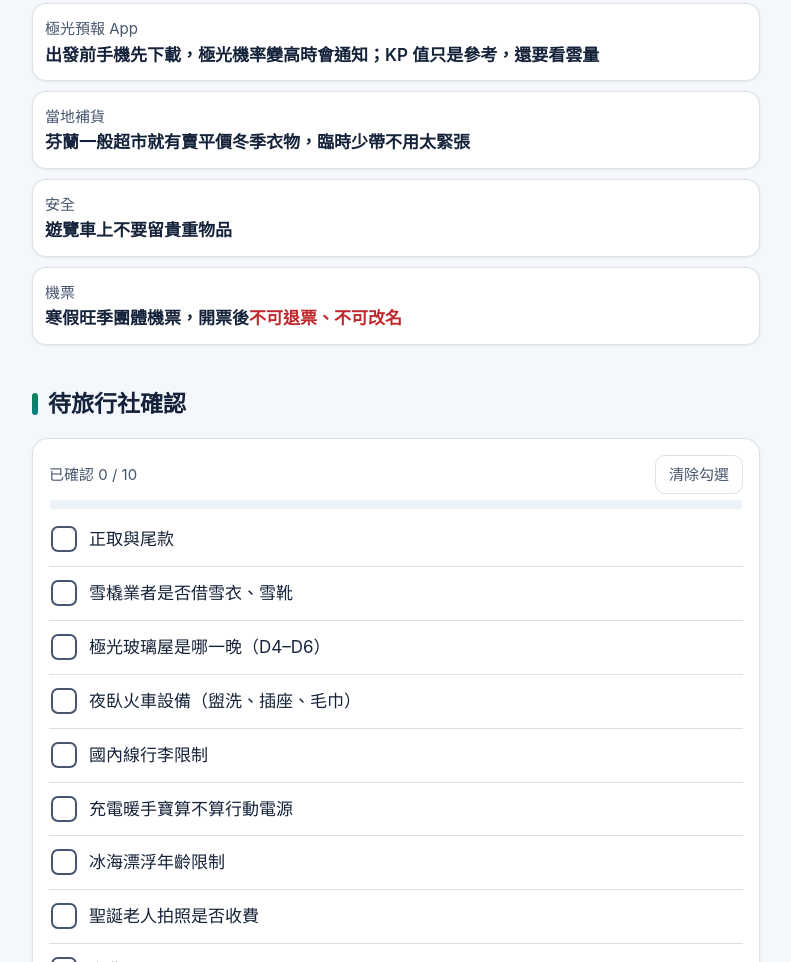
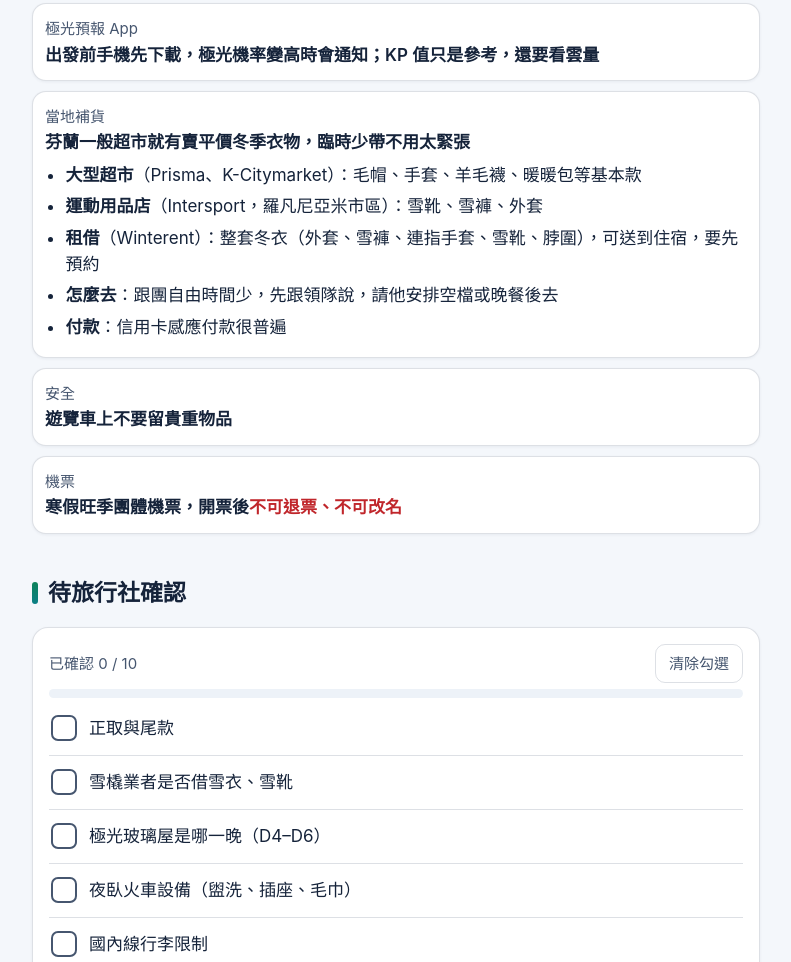
Before and after one commit to 335588yyyti/finlandtrip, a plain HTML site: page index.html in a window 1280 px wide. Shown: the part 10079-11041 px from the top of the page, without its empty margins (244-1035 px from the left). Drawn offline with Linux system fonts and the light colour scheme.

Commit message:
Add local shopping and rental options to practical info
Co-Authored-By: Claude Opus 5.5 <noreply@anthropic.com>
Claude-Session: https://claude.ai/code/session_0158LfrU9qozfoHoDA2eERiL

```diff
--- a/index.html
+++ b/index.html
@@ -350,7 +350,14 @@ footer{padding:36px 0 48px;text-align:center;color:var(--muted);font-size:15px}
       <div class="info wide"><div class="k">飯店備品</div><div class="v">不提供拖鞋、牙刷、牙膏，要自己帶</div></div>
       <div class="info wide"><div class="k">熱水</div><div class="v">鍋爐式供水，不熱時等 30–60 分鐘再試</div></div>
       <div class="info wide"><div class="k">極光預報 App</div><div class="v">出發前手機先下載，極光機率變高時會通知；KP 值只是參考，還要看雲量</div></div>
-      <div class="info wide"><div class="k">當地補貨</div><div class="v">芬蘭一般超市就有賣平價冬季衣物，臨時少帶不用太緊張</div></div>
+      <div class="info wide"><div class="k">當地補貨</div><div class="v">芬蘭一般超市就有賣平價冬季衣物，臨時少帶不用太緊張
+        <ul class="dots" style="font-weight:400;margin-top:6px">
+          <li><strong>大型超市</strong>（Prisma、K-Citymarket）：毛帽、手套、羊毛襪、暖暖包等基本款</li>
+          <li><strong>運動用品店</strong>（Intersport，羅凡尼亞米市區）：雪靴、雪褲、外套</li>
+          <li><strong>租借</strong>（Winterent）：整套冬衣（外套、雪褲、連指手套、雪靴、脖圍），可送到住宿，要先預約</li>
+          <li><strong>怎麼去</strong>：跟團自由時間少，先跟領隊說，請他安排空檔或晚餐後去</li>
+          <li><strong>付款</strong>：信用卡感應付款很普遍</li>
+        </ul></div></div>
       <div class="info wide"><div class="k">安全</div><div class="v">遊覽車上不要留貴重物品</div></div>
       <div class="info wide"><div class="k">機票</div><div class="v">寒假旺季團體機票，開票後<strong style="color:var(--red)">不可退票、不可改名</strong></div></div>
     </div>
```
